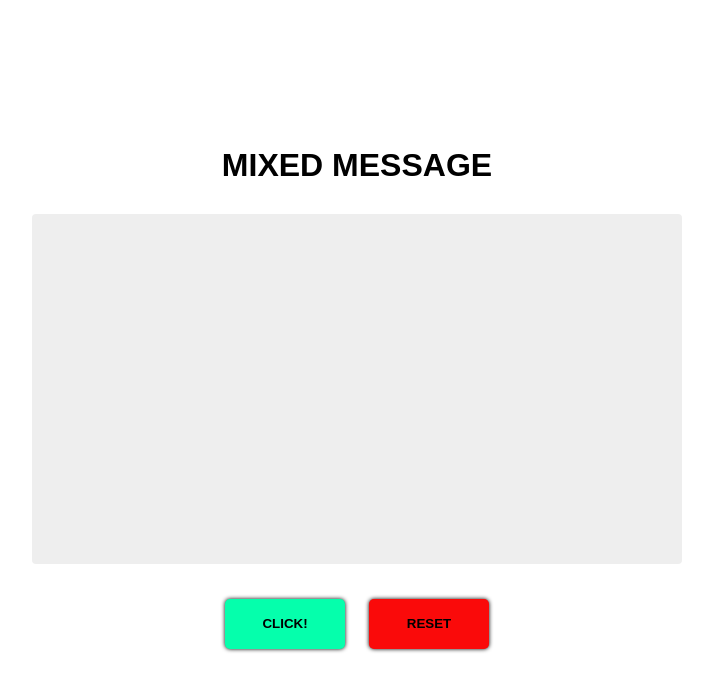
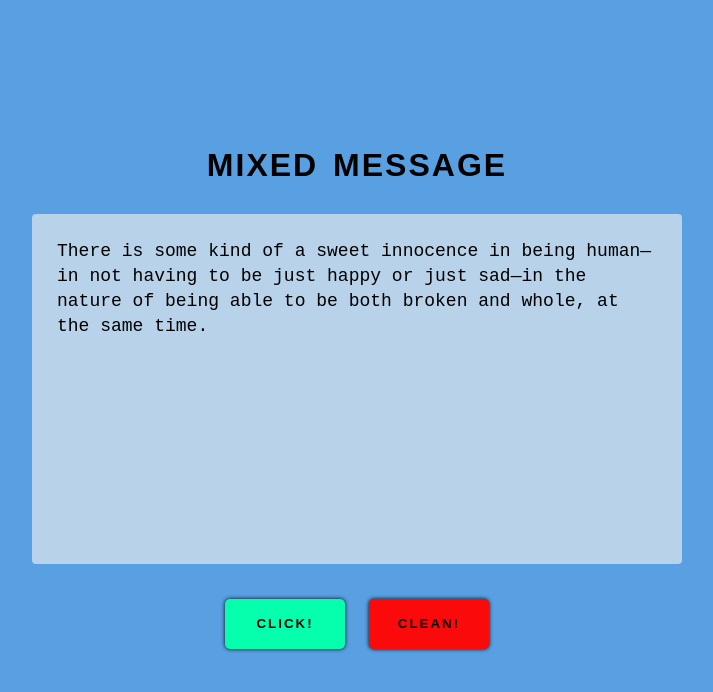
Before and after one commit to fvaldez29/mixed-messages, a plain HTML site: page index.html in a window 1280 px wide. Both pictures are taken after a click on the button "CLICK!". Shown: the whole page, without its empty margins (283-996 px from the left). Drawn offline with Linux system fonts and the light colour scheme.

Commit message:
first functionality added

```diff
--- a/index.html
+++ b/index.html
@@ -10,13 +10,13 @@
 <body>
     <main>
         <h1>Mixed Message</h1>
-        <div class="container">
-
+        <div class="container" id="container">
+        <p id="para"></p>
         </div>
-        <div class="button-container">
-        <button id="btn" >Click!</button>
-        <button id="btn-reset">Reset</button>
-        </div>
+        <section class="button-container">
+        <button id="btn">Click!</button>
+        <button id="btn-reset">Clean!</button>
+        </section>
     </main>
     <script src="./main.js"></script>
 </body>
--- a/main.js
+++ b/main.js
@@ -1,3 +1,41 @@
-const button = document.getElementById = "btn"
-const resetBtn = document.getElementById = "btn-reset"
-const container = document.getElementsByClassName = "container"
+const btn = document.getElementById('btn');
+const resetBtn = document.getElementById('btn-reset');
+const para = document.getElementById('para')
+
+const randomText = ['Happiness is not the absence of problems, it’s the ability to deal with them.',
+'Happiness is not being pained in body or troubled in mind.',
+'Happiness is always a by-product. It is probably a matter of temperament, and for anything I know it may be glandular. But it is not something that can be demanded from life, and if you are not happy you had better stop worrying about it and see what treasures you can pluck from your own brand of unhappiness.',
+'The secret of happiness is to find a congenial monotony.',
+'The greatest happiness of life is the conviction that we are loved; loved for ourselves, or rather, loved in spite of ourselves.',
+'There is only one happiness in this life, to love and be loved.',
+'All happiness or unhappiness solely depends upon the quality of the object to which we are attached by love.',
+'Happiness consists more in conveniences of pleasure that occur everyday than in great pieces of good fortune that happen but seldom.',
+'Happiness is not an ideal of reason, but of imagination.',
+'To be without some of the things you want is an indispensable part of happiness.',
+'A great obstacle to happiness is to expect too much happiness.',
+'To enjoy good health, to bring true happiness to one’s family, to bring peace to all, one must first discipline and control one’s own mind. If a man can control his mind he can find the way to Enlightenment, and all wisdom and virtue will naturally come to him.',
+'There is some kind of a sweet innocence in being human—in not having to be just happy or just sad—in the nature of being able to be both broken and whole, at the same time.',
+'Even a happy life cannot be without a measure of darkness, and the word happy would lose its meaning if it were not balanced by sadness. It is far better to take things as they come along with patience and equanimity.',
+'The secret of happiness is freedom, the secret of freedom is courage.',
+'It is not how much we have, but how much we enjoy, that makes happiness.',
+'There is no happiness like that of being loved by your fellow creatures, and feeling that your presence is an addition to their comfort.',
+'If you want happiness for an hour, take a nap. If you want happiness for a day, go fishing. If you want happiness for a year, inherit a fortune. If you want happiness for a lifetime, help someone else.',
+'The only way to find true happiness is to risk being completely cut open.',
+'Nobody really cares if you’re miserable, so you might as well be happy.',
+'It isn’t what you have or who you are or where you are or what you are doing that makes you happy or unhappy. It is what you think about it.',
+'People are unhappy when they get something too easily. You have to sweat – that’s the only moral they know.',
+'We can’t control the world. We can only (barely) control our own reactions to it. Happiness is largely a choice, not a right or entitlement.']
+
+function getRandomWord(){
+    const randomStr = randomText[Math.floor(Math.random() * randomText.length)]
+    return randomStr
+}
+
+function showRandomText(){
+    para.innerHTML = getRandomWord();
+
+}
+
+
+btn.addEventListener('click', showRandomText)
+resetBtn.addEventListener('click', () => {para.innerHTML = ''})
--- a/style/style.css
+++ b/style/style.css
@@ -7,6 +7,7 @@
 main{
     width: 100%;
     height: 100vh;
+    background-color: rgb(89, 160, 227);
     display: flex;
     text-align: center;
     justify-content: center;
@@ -14,6 +15,8 @@ main{
     flex-flow: column wrap;
 }
 main h1{
+    letter-spacing: 2px;
+    word-spacing: 4px;
     text-transform: uppercase;
     font-family: Arial, Helvetica, sans-serif;
 }
@@ -27,6 +30,7 @@ main button{
     border-radius: 5px;
     font-weight: bold;
     box-shadow: 0px 0px 4px;
+    letter-spacing: 2px;
     cursor: pointer;
 }
 
@@ -43,9 +47,18 @@ main button{
     background-color: rgb(213, 6, 6);
 }
 .container{
+    display: flex;
     margin: 30px auto;
-    background-color: #eee;
+    background-color: rgba(238, 238, 238, 0.641);
     height: 350px;
     width: 650px;
     border-radius: 4px;
 }
+p{
+    text-align: left;
+    font-family: monospace;
+    font-size: 18px;
+    line-height: 25px;
+    padding: 25px;
+
+}
```
